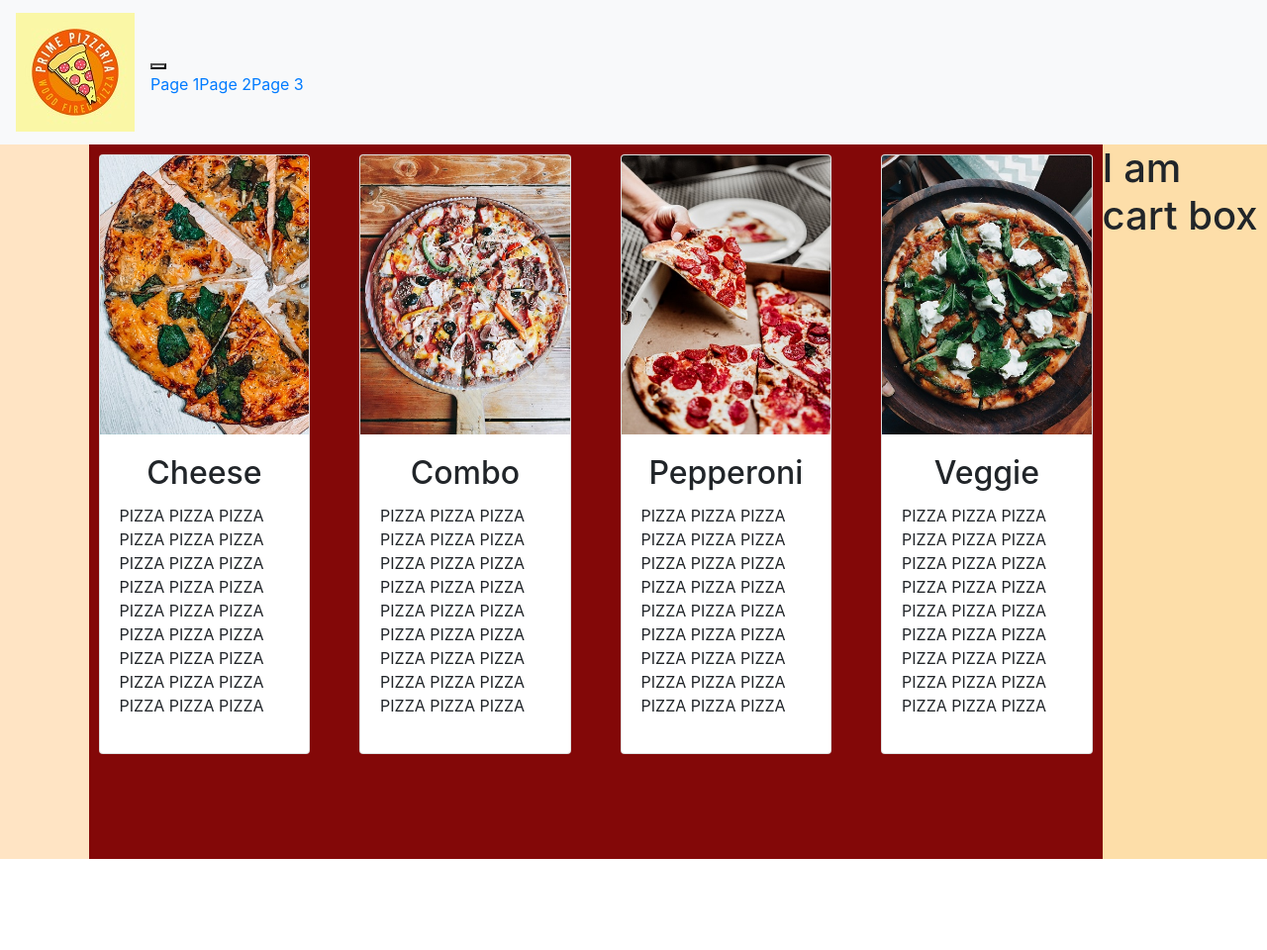
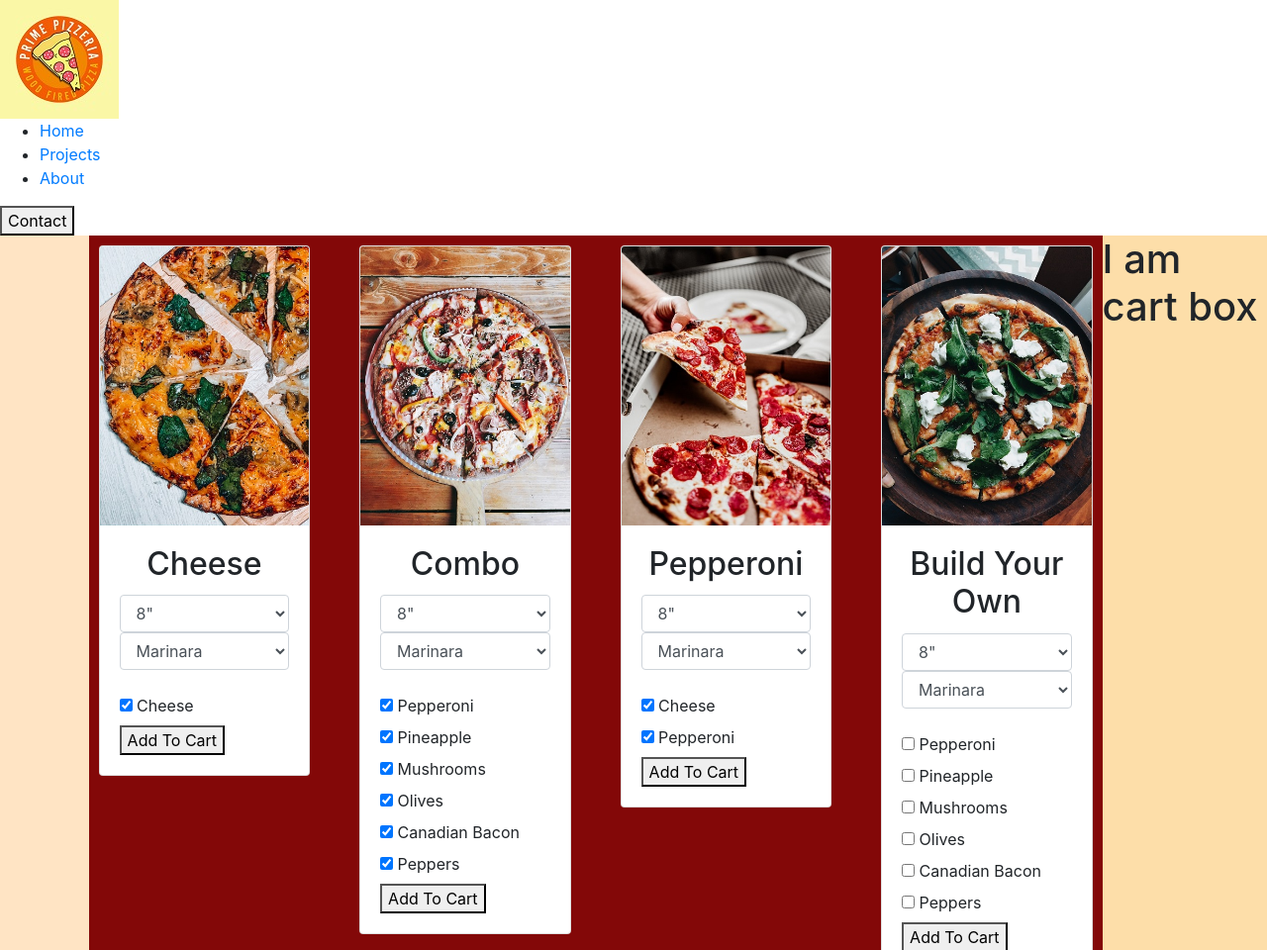
Before and after one commit to Emmersot/Pizza-Parlor, a plain HTML site: page index.html in a window 1280 px wide. Shown: the whole page at 99% size. Before the commit the page ends 868 px from the top, so only its background shows below. Drawn offline with Linux system fonts and the light colour scheme.

Commit message:
arrange the checked boxes, format the value locations.

```diff
--- a/index.html
+++ b/index.html
@@ -11,29 +11,17 @@
 
 </head>
 <body>
-  <nav class="navbar navbar-expand-md navbar-light bg-light sticky-top">
-    <a class="navbar-brand" href="#"><img src="/images/logo.jpg"></a>
-    <div class="container-fluid">
-      <div class="navbar-header">
-        <button type="button" class="navbar-toggle collapsed" data-toggle="collapse" data-target="navbarResponsive".navbar-collapse">
-          <span class="sr-only">Toggle navigation</span>
-                <span class="icon-bar"></span>
-                <span class="icon-bar"></span>
-                <span class="icon-bar"></span>
-        </button>
-        <div class="collapse navbar-collapse" id="navbarResponsive"
-      </div>
-        <ul class="nav navbar-nav">
-            <li><a href="">Page 1</a>
-            </li>
-            <li><a href="">Page 2</a>
-            </li>
-            <li><a href="">Page 3</a>
-            </li>
+  <header>
+    <img class="logo" src="/images/logo.jpg" alt="logo">
+      <nav>
+        <ul class="nav__links">
+          <li><a href="index.html">Home</a></li>
+          <li><a href="">Projects</a></li>
+          <li><a href="">About</a></li>
         </ul>
-    </div><!-- /.navbar-collapse -->
-  </div><!-- /.container-fluid -->
       </nav>
+    <a class="cta" href="mailto:tyleremmerson0216@gmail.com"><button>Contact</button></a>
+  </header>
     <div class="container-fluid" id="MainCont">
       <div id="menu">
 
@@ -43,13 +31,28 @@
         <!-- cards -->
         <div class="row g-3">
           <div class="col-12 col-md-4 col-lg-3" id="cards">
+            <form id="pizza">
               <div class="card">
               <img src="/images/PizzaCheese.jpg" class="card-img-top">
                 <div class="card-body">
                   <h2 class="card-title">Cheese</h2>
                     <div class="card-container">
-                <p>PIZZA PIZZA PIZZA PIZZA PIZZA PIZZA PIZZA PIZZA PIZZA PIZZA PIZZA PIZZA PIZZA PIZZA PIZZA PIZZA PIZZA PIZZA PIZZA PIZZA PIZZA PIZZA PIZZA PIZZA PIZZA PIZZA PIZZA</p>
+                      <select class="form-control" id="sizeList">
+                        <option value="small">8"</option>
+                        <option value="medium">12"</option>
+                        <option value="large">20"</option>
+                      </select>
+                      <select class="form-control" id="sauceList">
+                        <option value="marinara">Marinara</option>
+                        <option value="pesto">Pesto</option>
+                        <option value="creamyGarlic">Creamy Garlic</option>
+                      </select>
+                      <br>
+                      <input type="checkbox" name="toppings" value="cheese" checked/>
+                        <label for="cheese">Cheese</label>
+                        <br>
                       </div>
+                    <button id="cart-button" class="btn-cart">Add To Cart</button>
                 </div>
               </div>
             </div>
@@ -60,20 +63,69 @@
                   <div class="card-body">
                     <h2 class="card-title">Combo</h2>
                     <div class="card-container">
-                  <p>PIZZA PIZZA PIZZA PIZZA PIZZA PIZZA PIZZA PIZZA PIZZA PIZZA PIZZA PIZZA PIZZA PIZZA PIZZA PIZZA PIZZA PIZZA PIZZA PIZZA PIZZA PIZZA PIZZA PIZZA PIZZA PIZZA PIZZA</p>
+                      <select class="form-control" id="sizeList">
+                        <option value="small">8"</option>
+                        <option value="medium">12"</option>
+                        <option value="large">20"</option>
+                      </select>
+                      <select class="form-control" id="sauceList">
+                        <option value="marinara">Marinara</option>
+                        <option value="pesto">Pesto</option>
+                        <option value="creamyGarlic">Creamy Garlic</option>
+                      </select>
+                      <br>
+                      <div class="toppingList">
+                        <input type="checkbox" name="toppingList" value="pepperoni" checked/>
+                        <label for="pepperoni">Pepperoni</label>
+                        <br>
+                        <input type="checkbox" name="toppingList" value="pineapple" checked/>
+                        <label for="pineapple">Pineapple</label>
+                        <br>
+                        <input type="checkbox" name="toppingList" value="mushroom" checked/>
+                        <label for="mushroom">Mushrooms</label>
+                        <br>
+                        <input type="checkbox" name="toppingList" value="olive" checked/>
+                        <label for="olive">Olives</label>
+                        <br>
+                        <input type="checkbox" name="toppingList" value="canadianBacon" checked/>
+                        <label for="canadianBacon">Canadian Bacon</label>
+                        <br>
+                        <input type="checkbox" name="toppingList" value="pepper" checked/>
+                        <label for="pepper">Peppers</label>
+                        <br>
+                      </div>
+                      <button id="cart-button" class="btn-cart">Add To Cart</button>
                     </div>
                   </div>
                 </div>
               </div>
             <br>
+
             <div class="col-12 col-md-4 col-lg-3" id="cards">
               <div class="card">
                 <img src="/images/PizzaPepperoni.jpg" class="card-img-top">
                 <div class="card-body">
                   <h2 class="card-title">Pepperoni</h2>
                     <div class="card-container">
-                  <p>PIZZA PIZZA PIZZA PIZZA PIZZA PIZZA PIZZA PIZZA PIZZA PIZZA PIZZA PIZZA PIZZA PIZZA PIZZA PIZZA PIZZA PIZZA PIZZA PIZZA PIZZA PIZZA PIZZA PIZZA PIZZA PIZZA PIZZA</p>
+                      <select class="form-control" id="sizeList">
+                        <option value="small">8"</option>
+                        <option value="medium">12"</option>
+                        <option value="large">20"</option>
+                      </select>
+                      <select class="form-control" id="sauceList">
+                        <option value="marinara">Marinara</option>
+                        <option value="pesto">Pesto</option>
+                        <option value="creamyGarlic">Creamy Garlic</option>
+                      </select>
+                      <br>
+                      <input type="checkbox" name="toppings" value="cheese" checked/>
+                        <label for="cheese">Cheese</label>
+                        <br>
+                        <input type="checkbox" name="toppings" value="pepperoni" checked/>
+                        <label for="pepperoni">Pepperoni</label>
+                        <br>
                     </div>
+                    <button id="cart-button" class="btn-cart">Add To Cart</button>
                   </div>
                 </div>
               </div>
@@ -83,17 +135,49 @@
               <div class="card">
                 <img src="/images/PizzaVeggie.jpg" class="card-img-top">
                 <div class="card-body">
-                  <h2 class="card-title">Veggie</h2>
+                  <h2 class="card-title">Build Your Own</h2>
                     <div class="card-container">
-                  <p>PIZZA PIZZA PIZZA PIZZA PIZZA PIZZA PIZZA PIZZA PIZZA PIZZA PIZZA PIZZA PIZZA PIZZA PIZZA PIZZA PIZZA PIZZA PIZZA PIZZA PIZZA PIZZA PIZZA PIZZA PIZZA PIZZA PIZZA</p>
+                      <select class="form-control" id="sizeList">
+                        <option value="small">8"</option>
+                        <option value="medium">12"</option>
+                        <option value="large">20"</option>
+                      </select>
+                      <select class="form-control" id="sauceList">
+                        <option value="marinara">Marinara</option>
+                        <option value="pesto">Pesto</option>
+                        <option value="creamyGarlic">Creamy Garlic</option>
+                      </select>
+                      <br>
+                      <div class="toppingList">
+                        <input type="checkbox" name="topping" value="pepperoni"/>
+                        <label for="pepperoni">Pepperoni</label>
+                        <br>
+                        <input type="checkbox" name="topping" value="pineapple"/>
+                        <label for="pineapple">Pineapple</label>
+                        <br>
+                        <input type="checkbox" name="topping" value="mushroom"/>
+                        <label for="mushroom">Mushrooms</label>
+                        <br>
+                        <input type="checkbox" name="topping" value="olive"/>
+                        <label for="olive">Olives</label>
+                        <br>
+                        <input type="checkbox" name="topping" value="canadianBacon"/>
+                        <label for="canadianBacon">Canadian Bacon</label>
+                        <br>
+                        <input type="checkbox" name="topping" value="pepper"/>
+                        <label for="pepper">Peppers</label>
+                        <br>
                       </div>
+                      <button id="cart-button" class="btn-cart">Add To Cart</button>
+
+                  </div>
+                </form>
                 </div>
               </div>
             </div>
           </div>
             <br>
           </div>
-<!-- cart -->
           <div id="cart">
             <h1>I am cart box</h1>
           </div>
```
Lines whose indentation alone changed are shown as unchanged.
